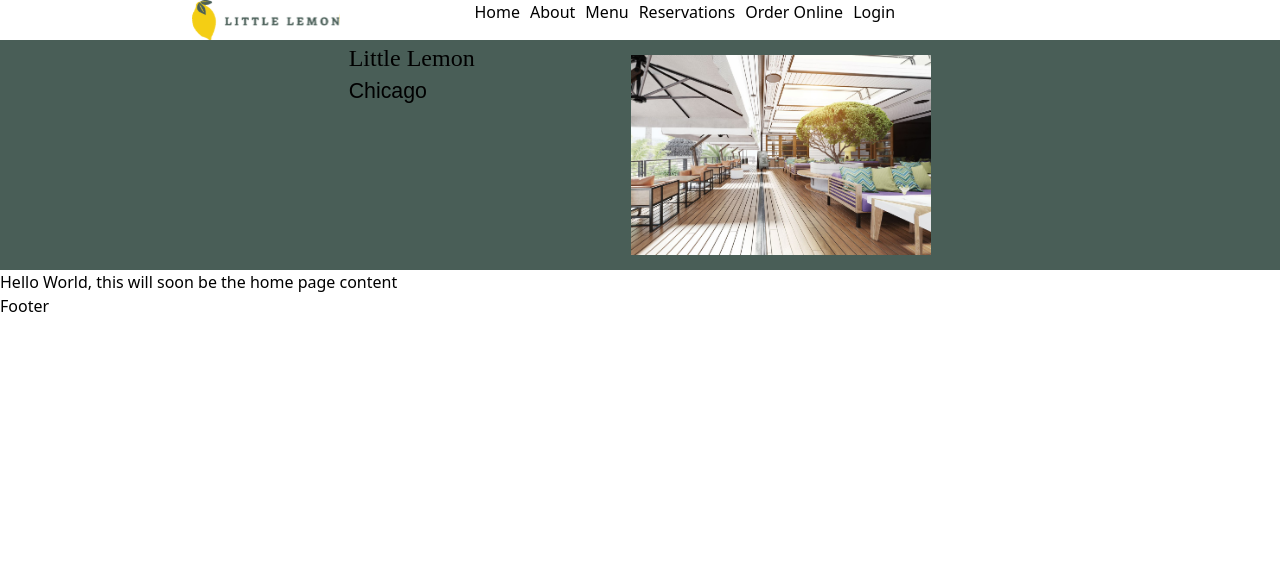
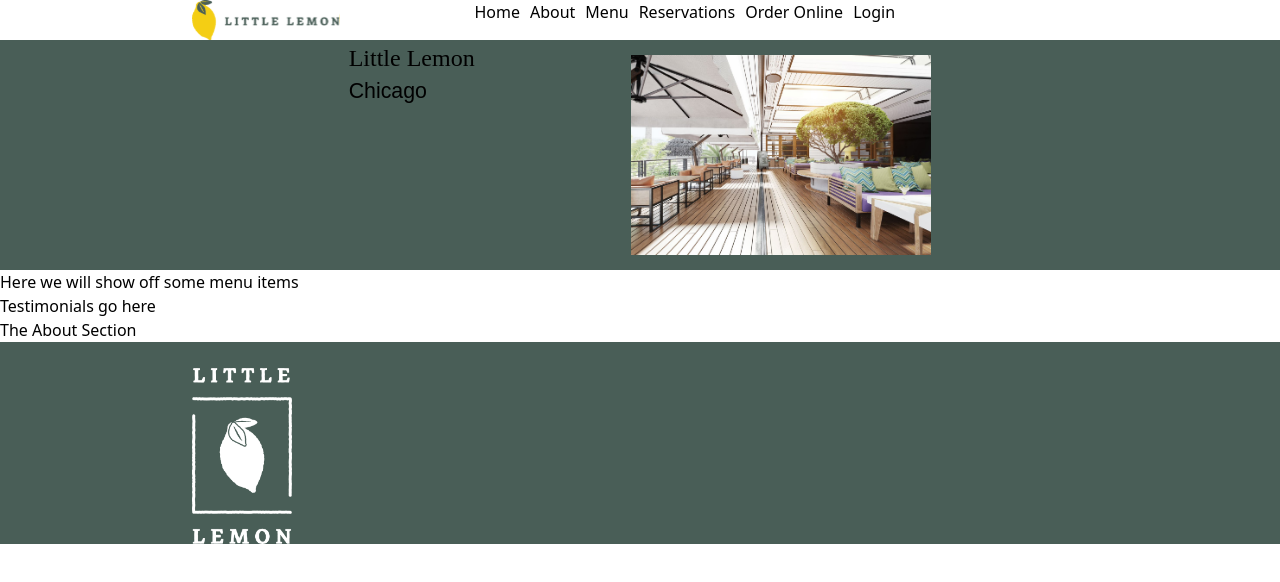
Before and after one commit to MstrAlexandre/littlelemoncapstone, a Next.js app: page / in a window 1280 px wide. Shown: the top 582 px of the page. Built offline with nearby package versions, Linux system fonts and the light colour scheme.

Commit message:
added sections and getting ready for other computer

```diff
--- a/app/components/Footer.js
+++ b/app/components/Footer.js
@@ -1,5 +1,11 @@
 import Link from "next/link";
+import Image from "next/image";
+import LogoMono from "public/logo-vertical-white.png";
 
 export default function Footer() {
-  return <h2>Footer</h2>;
+  return (
+    <footer>
+      <Image src={LogoMono} alt="Monochrome Logo" width={100} height={100} />
+    </footer>
+  );
 }
--- a/app/globals.css
+++ b/app/globals.css
@@ -71,3 +71,9 @@ p {
 #heropic {
   padding: 5% 0;
 }
+
+footer {
+  padding-top: 2%;
+  padding-left: 15%;
+  background-color: var(--green);
+}
--- a/app/page.js
+++ b/app/page.js
@@ -4,7 +4,7 @@ import Restaurant from "public/restaurant.jpg";
 export default function Home() {
   return (
     <main>
-      <div className="hero">
+      <section className="hero">
         <div>
           <h3 className="lead">Little Lemon</h3>
           <p>Chicago</p>
@@ -18,8 +18,12 @@ export default function Home() {
             id="heropic"
           />
         </div>
-      </div>
-      <h1>Hello World, this will soon be the home page content</h1>
+      </section>
+      <section className="highlights">
+        <h1>Here we will show off some menu items</h1>
+      </section>
+      <section className="testimonials">Testimonials go here</section>
+      <section className="about">The About Section</section>
     </main>
   );
 }
```
Also changed, not shown: public/logo-vertical-white.png (added), public/logo192.png (added).
